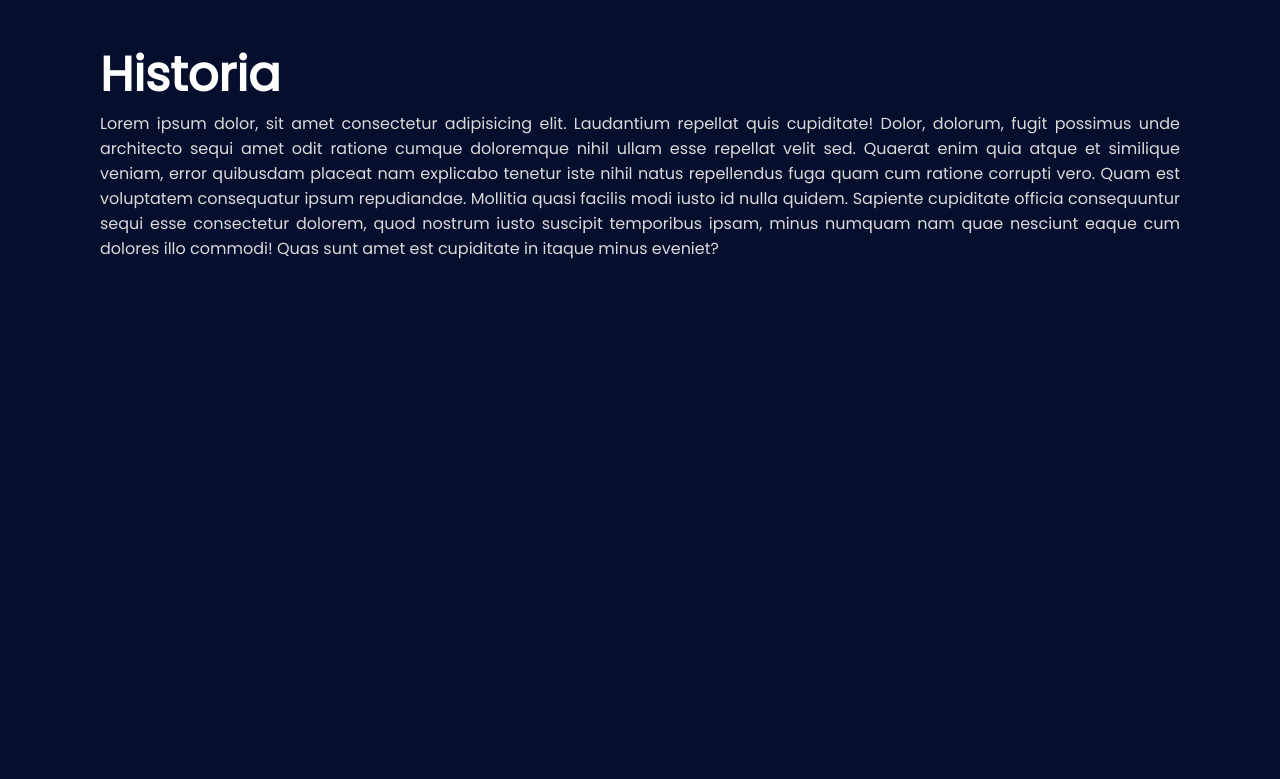
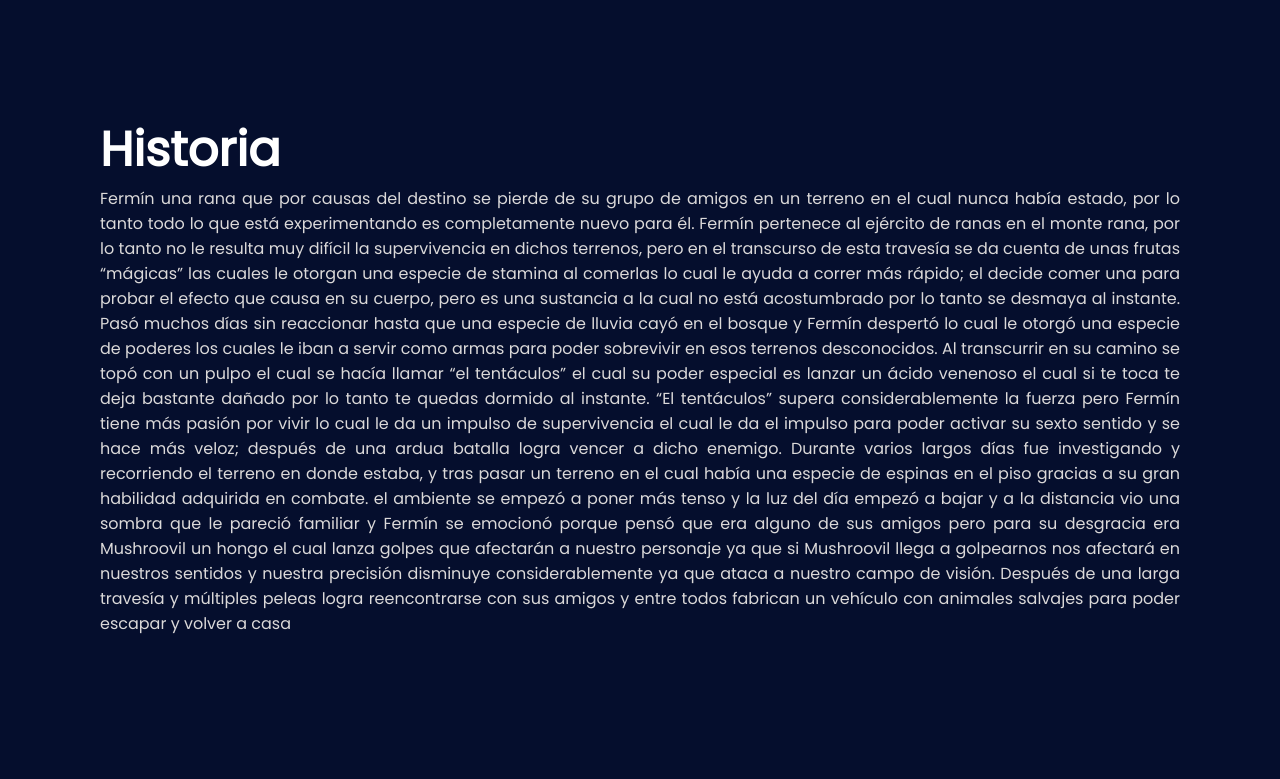
Before and after one commit to LuisDani07/SaltaRanas_React, a React (Vite) app: page / in a window 1280 px wide. Shown: the part 761-1540 px from the top of the page. Built offline with nearby package versions, Linux system fonts and the light colour scheme.

Commit message:
margin top en el banner

```diff
--- a/src/Components/Historia.jsx
+++ b/src/Components/Historia.jsx
@@ -5,7 +5,17 @@ function Historia() {
       <aside id="historia1" className="historia animeX" >
           <div>
             <h2 >Historia</h2>
-            <p >Lorem ipsum dolor, sit amet consectetur adipisicing elit. Laudantium repellat quis cupiditate! Dolor, dolorum, fugit possimus unde architecto sequi amet odit ratione cumque doloremque nihil ullam esse repellat velit sed. Quaerat enim quia atque et similique veniam, error quibusdam placeat nam explicabo tenetur iste nihil natus repellendus fuga quam cum ratione corrupti vero. Quam est voluptatem consequatur ipsum repudiandae. Mollitia quasi facilis modi iusto id nulla quidem. Sapiente cupiditate officia consequuntur sequi esse consectetur dolorem, quod nostrum iusto suscipit temporibus ipsam, minus numquam nam quae nesciunt eaque cum dolores illo commodi! Quas sunt amet est cupiditate in itaque minus eveniet?</p>
+            <p >Fermín una rana que por causas del destino se pierde de su grupo de amigos en un terreno en el cual nunca había estado, por lo tanto todo lo que está experimentando es completamente nuevo para él.
+
+Fermín pertenece al ejército de ranas en el monte rana, por lo tanto no le resulta muy difícil la supervivencia en dichos terrenos, pero en el transcurso de esta travesía se da cuenta de unas frutas “mágicas” las cuales le otorgan una especie de stamina al comerlas lo cual le ayuda a correr más rápido; el decide comer una para probar el efecto que causa en su cuerpo, pero es una sustancia a la cual no está acostumbrado por lo tanto se desmaya al instante. Pasó muchos días sin reaccionar hasta que una especie de lluvia cayó en el bosque y Fermín despertó lo cual le otorgó una especie de poderes los cuales le iban a servir como armas para poder sobrevivir en esos terrenos desconocidos.
+
+Al transcurrir en su camino se topó con un pulpo el cual se hacía llamar “el tentáculos” el cual su poder especial es lanzar un ácido venenoso el cual si te toca te deja bastante dañado por lo tanto te quedas dormido al instante. “El tentáculos” supera considerablemente la fuerza pero Fermín tiene más pasión por vivir lo cual le da un impulso de supervivencia el cual le da el impulso para poder activar su sexto sentido y se hace más veloz; después de una ardua batalla logra vencer a dicho enemigo.
+
+Durante varios largos días fue investigando y recorriendo el terreno en donde estaba, y tras pasar un terreno en el cual había una especie de espinas en el piso gracias a su gran habilidad adquirida en combate. el ambiente se empezó a poner más tenso y la luz del día empezó a bajar y a la distancia vio una sombra que le pareció familiar y Fermín se emocionó porque pensó que era alguno de sus amigos pero para su desgracia era Mushroovil un hongo el cual lanza golpes que afectarán a nuestro personaje ya que si Mushroovil llega a golpearnos nos afectará en nuestros sentidos y nuestra precisión disminuye considerablemente ya que ataca a nuestro campo de visión.
+
+Después de una larga travesía y múltiples peleas logra reencontrarse con sus amigos y entre todos fabrican un vehículo con animales salvajes para poder escapar y volver a casa
+
+</p>
             <img src="#" alt="" />
           </div>
 
--- a/src/styles.css
+++ b/src/styles.css
@@ -89,6 +89,7 @@ header .action .searchBx input{
     display:flex;
     justify-content: center;
     align-items: center;
+    margin-top: 75px;
 
 }
 .banner .bg{
```
